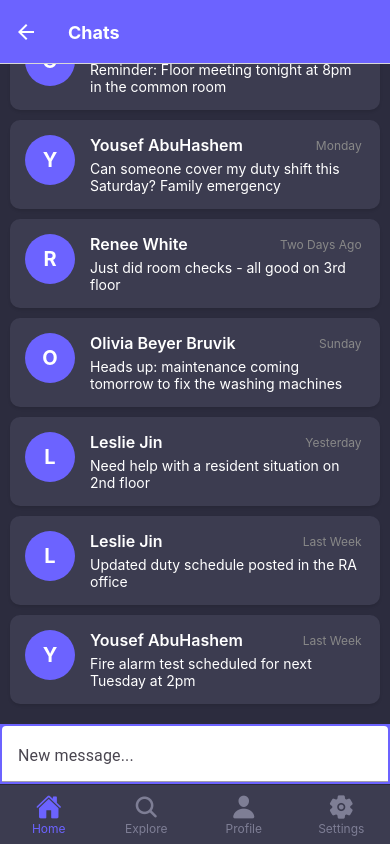
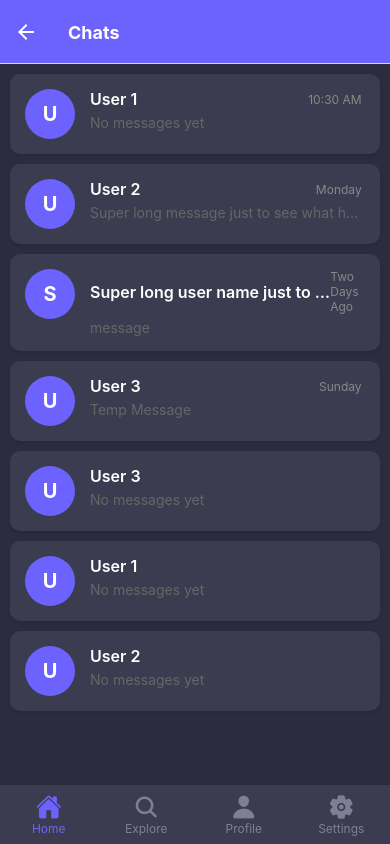
Before and after one commit to oliviabruvik/DormX, a React Native app: screen /ChatsScreen in a window 390 px wide. Built offline with nearby package versions, Linux system fonts and the light colour scheme; what @react-native-vector-icons/material-design-icons would draw is missing.

Commit message:
Revert "Update chats"

```diff
--- a/screens/ChannelsScreen.js
+++ b/screens/ChannelsScreen.js
@@ -1,30 +1,18 @@
 import React from 'react';
 import { View, Text, StyleSheet, ScrollView, useColorScheme, TouchableOpacity } from 'react-native';
 import Colors from '../constants/Colors';
-import { Avatar, Button, Card, Title, Paragraph, Searchbar, Text as PaperText } from 'react-native-paper';
 
 export default function ChannelsScreen({ navigation }) {
   const colorScheme = useColorScheme();
   const theme = colorScheme === 'dark' ? 'dark' : 'light';
 
-  // Header component
-  const ChannelsHeader = () => {
-    return (
-        <View style={styles.header}>
-            <PaperText style={styles.headerText}>My Channels</PaperText>
-        </View>
-    );
-  };
   // Sample chat data (you would replace this with real data)
   const channels = [
-    { id: 1, name: 'Resident Assistants'},
+    { id: 1, name: 'RAS ONLY'},
     { id: 2, name: 'Floor 1'},
     { id: 3, name: 'Floor 2'},
     { id: 4, name: 'Floor 3'},
-    { id: 5, name: 'Dorm Committee'},
-    { id: 6, name: 'Events'},
-    { id: 7, name: 'Announcements'},
-    { id: 8, name: 'General'}
+    { id: 5, name: 'Events' }
   ];
 
   // Chat press handler
@@ -57,9 +45,8 @@ export default function ChannelsScreen({ navigation }) {
 
   return (
     // put in safe view
-    <View style={[styles.container, { backgroundColor: Colors[theme].background }]}>
+    <View style={[styles.container, { backgroundColor: Colors[theme].backgroundColor }]}>
       <ScrollView>
-        <ChannelsHeader />
         <View style={styles.featuresContainer}>{renderFeatures()}</View>
       </ScrollView>
     </View>
@@ -70,16 +57,6 @@ const styles = StyleSheet.create({
   container: {
     flex: 1,
     padding: 10,
-  },
-  header: {
-    padding: 15,
-    alignItems: "center",
-    marginBottom: 15,
-  },
-  headerText: {
-    color: "#FFFFFF",
-    fontWeight: "bold",
-    fontSize: 24,
   },
   chatItem: {
     flexDirection: 'row',
--- a/screens/ChatsScreen.js
+++ b/screens/ChatsScreen.js
@@ -1,73 +1,27 @@
-import React, { useRef, useEffect } from 'react';
-import { View, Text, StyleSheet, ScrollView, useColorScheme, KeyboardAvoidingView, Platform } from 'react-native';
+import React from 'react';
+import { View, Text, StyleSheet, ScrollView, useColorScheme } from 'react-native';
 import Colors from '../constants/Colors';
-import { Avatar, Button, Card, Title, Paragraph, Searchbar, TextInput, Text as PaperText } from 'react-native-paper';
 
 export default function ChatsScreen({ navigation, route}) {
   const colorScheme = useColorScheme();
   const theme = colorScheme === 'dark' ? 'dark' : 'light';
-  const scrollViewRef = useRef(null);
 
   const { channelName = 'General' } = route.params || {};
 
-  // Header component
-  const ChatsHeader = () => {
-    return (
-        <View style={styles.header}>
-            <PaperText style={styles.headerText}>My Chats</PaperText>
-        </View>
-    );
-  };
-
-  // Text input component
-  const TextInputComponent = () => {
-    const [text, setText] = React.useState("");
-
-    return (
-      <View style={styles.inputContainer}>
-        <TextInput
-          label="New message..."
-          value={text}
-          onChangeText={text => setText(text)}
-          autoFocus={true}
-          style={styles.textInput}
-        />
-      </View>
-    );
-  };
-
   // Sample chat data (you would replace this with real data)
   const chats = [
-    { id: 1, name: 'Olivia Beyer Bruvik', lastMessage: 'Reminder: Floor meeting tonight at 8pm in the common room', time: '10:30 AM' },
-    { id: 2, name: 'Yousef AbuHashem', lastMessage: 'Can someone cover my duty shift this Saturday? Family emergency', time: 'Monday' },
-    { id: 3, name: 'Renee White', lastMessage: 'Just did room checks - all good on 3rd floor', time: 'Two Days Ago' },
-    { id: 4, name: 'Olivia Beyer Bruvik', lastMessage: 'Heads up: maintenance coming tomorrow to fix the washing machines', time: 'Sunday' },
-    { id: 5, name: 'Leslie Jin', lastMessage: 'Need help with a resident situation on 2nd floor', time: 'Yesterday' },
-    { id: 6, name: 'Leslie Jin', lastMessage: 'Updated duty schedule posted in the RA office', time: 'Last Week' },
-    { id: 7, name: 'Yousef AbuHashem', lastMessage: 'Fire alarm test scheduled for next Tuesday at 2pm', time: 'Last Week' }
+    { id: 1, name: 'User 1 ', lastMessage: '', time: '10:30 AM' },
+    { id: 2, name: 'User 2', lastMessage: 'Super long message just to see what happens how many lines can it go to?', time: 'Monday' },
+    { id: 3, name: 'Super long user name just to see what happens how many lines can it go to?', lastMessage: 'message', time: 'Two Days Ago' },
+    { id: 4, name: 'User 3', lastMessage: 'Temp Message', time: 'Sunday' },
+    { id: 5, name: 'User 3' },
+    { id: 6, name: 'User 1' },
+    { id: 7, name: 'User 2' }
   ];
 
-  // Scroll to bottom when component mounts
-  useEffect(() => {
-    if (scrollViewRef.current) {
-      setTimeout(() => {
-        scrollViewRef.current.scrollToEnd({ animated: false });
-      }, 100);
-    }
-  }, []);
-
   return (
-    <KeyboardAvoidingView
-      behavior={Platform.OS === "ios" ? "padding" : "height"}
-      style={[styles.container, { backgroundColor: Colors[theme].background }]}
-      keyboardVerticalOffset={Platform.OS === "ios" ? 90 : 0}
-    >
-      <ScrollView
-        ref={scrollViewRef}
-        style={styles.chatList}
-        contentContainerStyle={styles.chatListContent}
-      >
-        {/* <ChatsHeader /> */}
+    <View style={[styles.container, { backgroundColor: Colors[theme].background }]}>
+      <ScrollView style={styles.chatList}>
         {chats.map(chat => (
           <View
             key={chat.id}
@@ -86,6 +40,7 @@ export default function ChatsScreen({ navigation, route}) {
               </View>
               <Text
                 style={styles.chatMessage}
+                numberOfLines={1}
                 ellipsizeMode="tail"
               >
                 {chat.lastMessage || "No messages yet"}
@@ -94,8 +49,7 @@ export default function ChatsScreen({ navigation, route}) {
           </View>
         ))}
       </ScrollView>
-      <TextInputComponent />
-    </KeyboardAvoidingView>
+    </View>
   );
 }
 
@@ -105,26 +59,7 @@ const styles = StyleSheet.create({
   },
   chatList: {
     flex: 1,
-  },
-  chatListContent: {
     padding: 10,
-  },
-  inputContainer: {
-    padding: 2,
-    backgroundColor: Colors.primary,
-  },
-  textInput: {
-    backgroundColor: 'white',
-  },
-  header: {
-    padding: 15,
-    alignItems: "center",
-    marginBottom: 15,
-  },
-  headerText: {
-    color: "#FFFFFF",
-    fontWeight: "bold",
-    fontSize: 24,
   },
   chatItem: {
     flexDirection: 'row',
@@ -176,6 +111,6 @@ const styles = StyleSheet.create({
   },
   chatMessage: {
     fontSize: 14,
-    color: 'white',
+    color: '#666',
   },
 });
```
